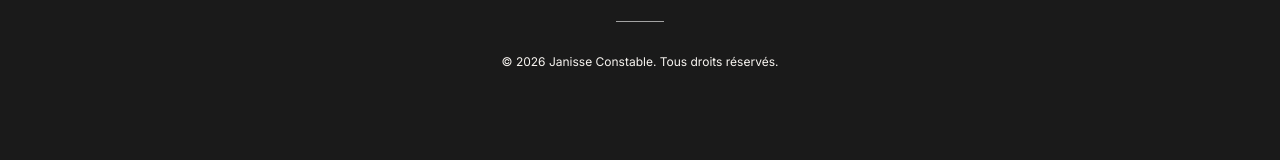
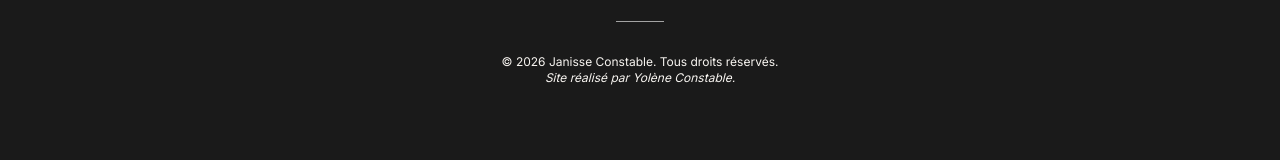
Before and after one commit to Yawleen/janisse-constable-website, a Next.js app: page / in a window 1280 px wide. Shown: the part 4476-4636 px from the top of the page. Built offline with nearby package versions, Linux system fonts and the light colour scheme; no server answers.

Commit message:
feat: add developer signature in the footer

```diff
--- a/components/sections/Footer.tsx
+++ b/components/sections/Footer.tsx
@@ -53,6 +53,18 @@ const Footer = () => {
 
         <p className="text-xs">
           © 2026 Janisse Constable. Tous droits réservés.
+          <br />
+          <span className="italic">
+            Site réalisé par{' '}
+            <Link
+              href="https://fr.linkedin.com/in/constable-yolene"
+              target="_blank"
+              rel="noopener noreferrer"
+            >
+              Yolène Constable
+            </Link>
+            .
+          </span>
         </p>
       </div>
     </footer>
```
